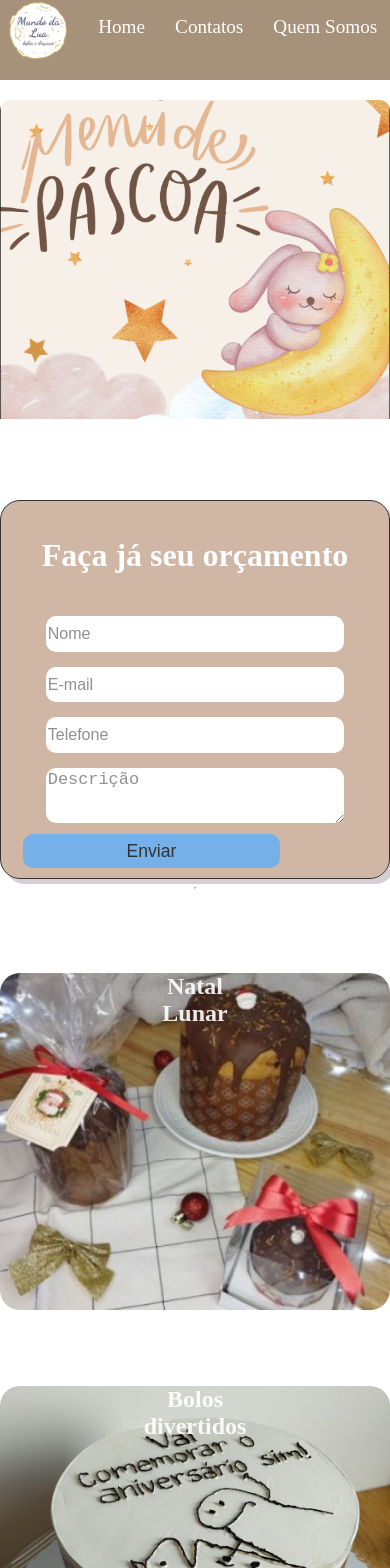
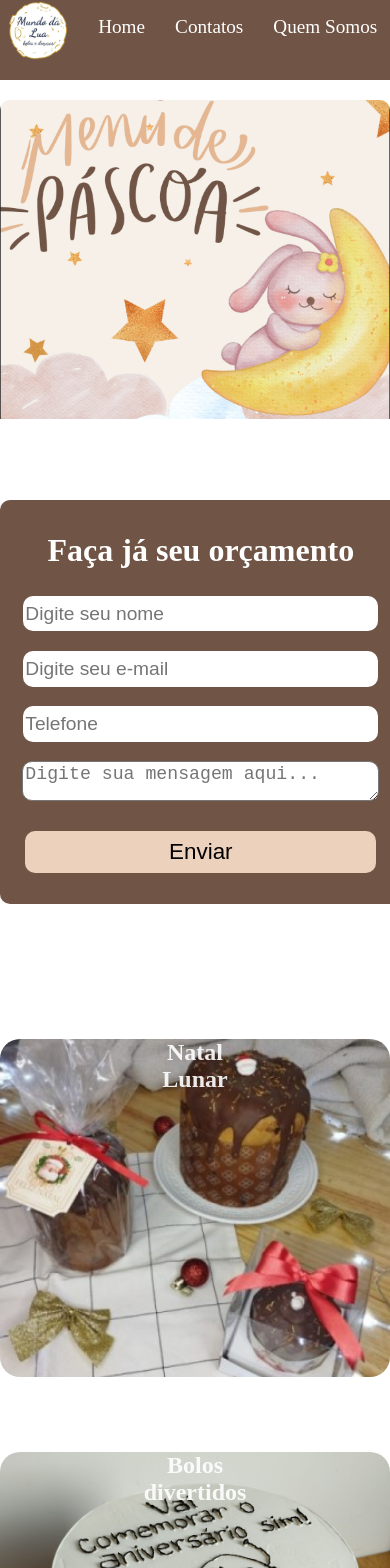
Before and after one commit to ftreitasyuri/mundo-da-lua-bolos, a Next.js app: page / in a window 390 px wide. Shown: the top 1568 px of the page. Built offline with nearby package versions, Linux system fonts and the light colour scheme.

Commit message:
16° upload

```diff
--- a/src/components/Corpo/index.jsx
+++ b/src/components/Corpo/index.jsx
@@ -1,6 +1,7 @@
 import styles from '../../styles/Corpo.module.css'
 import { useState, useEffect } from 'react';
 import Link from 'next/link';
+import Formulario from '../Formulario';
 
 
 export default function Corpo() {
@@ -79,62 +80,7 @@ export default function Corpo() {
             </div></Link>
 
 
-            <div id={styles.latealDireita}>
-                <section>
-                    <form action="" onSubmit={handleChange}>
-
-
-                        <h2>Faça já seu orçamento</h2>
-
-                        {/* <p className="ParaG">Nome</p> */}
-                        <input className={styles.Inputar}
-                            type="text"
-                            placeholder="Nome"
-                            value={nome}
-                            id={styles.nome}
-                            name='nome'
-                            onChange={(e) => setNome(e.target.value)}
-                        />
-
-                        {/* <p className="ParaG">Email</p> */}
-                        <input className={styles.Inputar}
-                            type="text"
-                            placeholder="E-mail"
-                            value={email}
-                            id={styles.email}
-                            name='email'
-                            onChange={(e) => setEmail(e.target.value)}
-                        />
-
-                        {/* <p className="ParaG">Telefone</p> */}
-                        <input
-                            className={styles.Inputar}
-                            type="text"
-                            maxLength={11}
-                            placeholder="Telefone"
-                            value={telefone}
-                            id={styles.telefone}
-                            name='telefone'
-                            onChange={(e) => setTelefone(e.target.value)}
-                        />
-
-                        {/* <p className="ParaG" >Descrição</p> */}
-                        <textarea cols="30" rows="10"
-                            className={styles.Inputar}
-                            type="text"
-                            placeholder="Descrição"
-                            value={descricao}
-                            id={styles.descricao}
-                            name='descricao'
-                            onChange={(e) => setDescricao(e.target.value)}
-                        ></textarea>
-
-                        <button onClick={limpaCampos} id={styles.botaoEnviar} type="submit">Enviar</button>
-                    </form>
-
-                </section>
-
-            </div>
+            <Formulario />
 
         </div>
     )
--- a/src/components/Formulario/index.jsx
+++ b/src/components/Formulario/index.jsx
@@ -24,7 +24,7 @@ export default function Formulario() {
     return (
         <form action="" className={'form'} onSubmit={capturandoEvento} method="post" id={styles.form}>
 
-            <h2>Faça já seu orçamento</h2>
+            <h2 id={styles.titulo}>Faça já seu orçamento</h2>
 
             <div>
                 {/* <label for="nome">Nome:</label> */}
--- a/src/pages/index.jsx
+++ b/src/pages/index.jsx
@@ -18,19 +18,19 @@ export default function Home() {
 
         </div>
 
-      <div >
-        <Corpo/>
+        <div id={styles.estiloCorpo}>
+          <Corpo />
         </div>
-        <hr />
+        <div className={styles.separacao}></div>
 
-        <div >
+        <div>
           <Destaque />
         </div>
         <div className={styles.separacao}></div>
 
-        <div className={styles.separacao}></div>
+
         <div>
-          <Depoimentos/>
+          <Depoimentos />
         </div>
         <div className={styles.separacao}></div>
 
--- a/src/styles/Cabecalho.module.css
+++ b/src/styles/Cabecalho.module.css
@@ -1,8 +1,8 @@
 .classNav {
     /* border: solid 2px red; */
     /* background-color: rgba(161, 253, 222, 0.904); */
-    background-color: #90775a;
-    opacity: .8;
+    background-color: #705445;
+    /* opacity: .8; */
 
     height: 80px;
     margin-bottom: 20px;
--- a/src/styles/Corpo.module.css
+++ b/src/styles/Corpo.module.css
@@ -30,6 +30,10 @@
 }
 
 
+#tituloForm{
+    border: 2px red solid;
+    font-size: 1em;
+}
 
 
 #lateralEsquerda{
@@ -42,7 +46,7 @@
     border-radius: 10px;
 
     /* max-width: 60vw; */
-    height: 45vh;
+    height: 35vh;
     width: 45vw;
 
     grid-area: 'lateralEsquerda';
@@ -165,28 +169,6 @@
 
 } */
 
-@media (max-width: 1000px){
-
-    #corpoForms{
-        grid-template-areas:
-    'lateralEsquerda lateralDireita ';
-    }
-
-    #lateralDiretia:hover{
-        background-color: #FFF;
-    }
-
-    #destaquePag{
-        font-size: 2.5em;
-
-    }
-
-    #corpoForms{
-        min-width: 60vw;
-    }
-
-
-}
 
 @media (min-width: 1000px){
 
@@ -210,7 +192,7 @@
 
     #lateralEsquerda{
         /* border: 2px red solid; */
-        height: 55vh;
+        height: 45vh;
         background-repeat: repeat;
         /* width: 100%; */
     }
@@ -218,7 +200,7 @@
 }
 
 
-@media (max-width: 900px){
+@media (max-width: 998px){
     #corpoForms{
         grid-template-areas:
     'lateralEsquerda'
@@ -234,6 +216,8 @@
         /* max-width: 100%; */
         height: 45vh;
         width: 100%;
+
+        /* border: 2px red solid; */
     }
 
 }
--- a/src/styles/Formularios.module.css
+++ b/src/styles/Formularios.module.css
@@ -1,32 +1,61 @@
 #form{
-    border: 1px solid red;
-    max-width: 48%;
+    /* border: 1px solid red; */
+    max-width: 100%;
+    max-height: 100%;
     padding: 1.5%;
 
     margin: 0 auto;
     text-align: center;
-    background-color: aquamarine;
-    background-image: url('../../public/imagensNatal/natal_1C.jpg');
+    background-color: #705445;
+    /* background-image: url('../../public/imagens/CapaPascoa.png'); */
+    border-radius: 10px;
 }
 
 #nome, #email, #telefone{
     font-size: 1.2em;
-    margin-bottom: 3%;
+    margin-bottom: 5%;
 
     border-style: none;
 
 
     border-radius: 5px;
+    border-radius: 10px;
 
-    max-width: 70%;
-    min-width: 70%;
+
+    min-height: 4vh;
+    max-height: 4vh;
+    width: 20vw;
+    /* max-width: 20vw; */
+
 }
 
-#form #descricao{
-    max-width: 70%;
-    min-width: 70%;
-    min-height: 3em;
-    font-size: 1.3em;
+#titulo{
+    grid-area: 'titulo';
+}
+
+#nome{
+    grid-area: 'nome';
+}
+
+#email{
+    grid-area: 'email';
+}
+
+#telefone{
+    grid-area: 'telefone';
+}
+
+#descricao{
+
+    grid-area: 'descricao';
+
+    min-width: 20vw;
+    /* max-width: 60vw; */
+    min-height: 4vh;
+    max-height: 4vh;
+    border-radius: 10px;
+
+    font-size: 1.4em;
 }
 
 #botaoEnviar{
@@ -35,7 +64,7 @@
     /* position: relative; */
     border-radius: 10px;
     /* background-color: rgba(22, 251, 175, 0.906); */
-    background-color: rgba(76, 156, 231, 0.943);
+    background-color: #ECD1BC;
 
 
     font-size: 1.4em;
@@ -43,7 +72,7 @@
     /* margin-left: 3vw; */
 
     height: 4vh;
-    max-width: 70%;
+    width: 20vw;
     min-width: 70%;
     align-items: center;
     justify-content: center;
@@ -51,10 +80,50 @@
 
 }
 
+/*  */
+
+@media (max-width: 999px){
+    #form{
+      width: 100%;
 
 
-@media (max-width: 750px){
-    #form{
-      max-width: 100%;
+      display: grid;
+
+      grid-template-areas:
+      'titulo'
+      'nome'
+      'email'
+      'telefone'
+      'descricao'
+      ;
     }
+
+
+    #titulo{
+        font-size: 1em;
+    }
+
+    #nome, #email, #telefone{
+    min-height: 4vh;
+    max-height: 4vh;
+
+    /* min-width: 20vw; */
+    width: 90vw;
+    }
+    #descricao{
+
+    width: 90vw;
+
+
+    }
+
+    #botaoEnviar{
+
+        margin: 0 auto;
+        margin-top: 3vh;
+        margin-bottom: 3vh;
+        width: 90vw;
+        height: 5vh;
+    }
+
 }
--- a/src/styles/Rodape.module.css
+++ b/src/styles/Rodape.module.css
@@ -1,7 +1,7 @@
 .rodape {
     /* border: solid 2px green; */
-    background-color: #90775a;
-    opacity: .8;
+    background-color: #705445;
+    /* opacity: .8; */
 
 
     /* height: 150px; */
--- a/src/styles/globals.css
+++ b/src/styles/globals.css
@@ -1,7 +1,7 @@
 body{
   /* background-image: url('../../public/imagens/bkimage.jpg'); */
   /* background-attachment: fixed; */
-  padding: 10px;
+  /* padding: 10px; */
   margin: 0 auto;
 
   /* min-width: 00px; */
```
Also changed, not shown: src/components/Corpo/backupUpload15.txt (added). Lines whose indentation alone changed are shown as unchanged.
